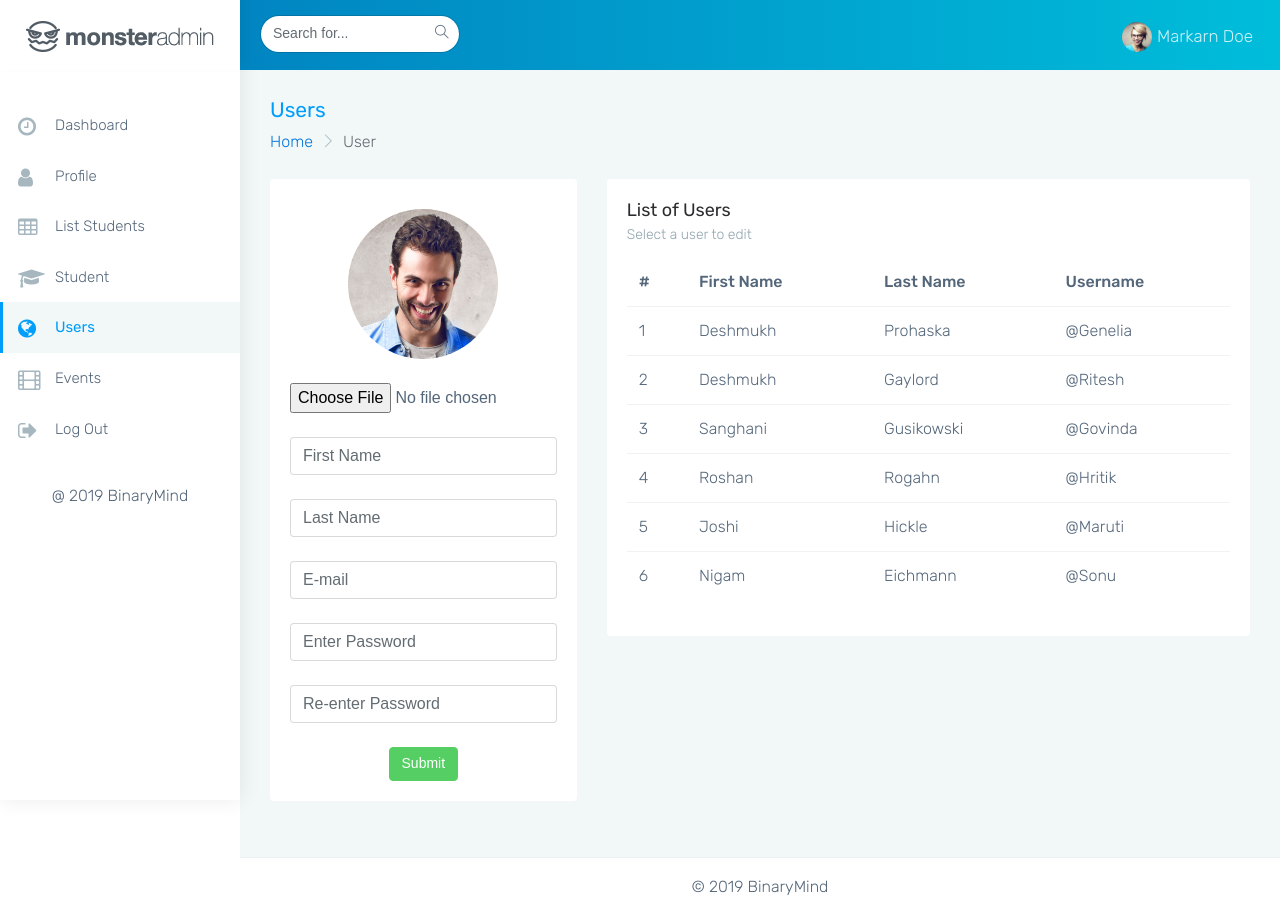
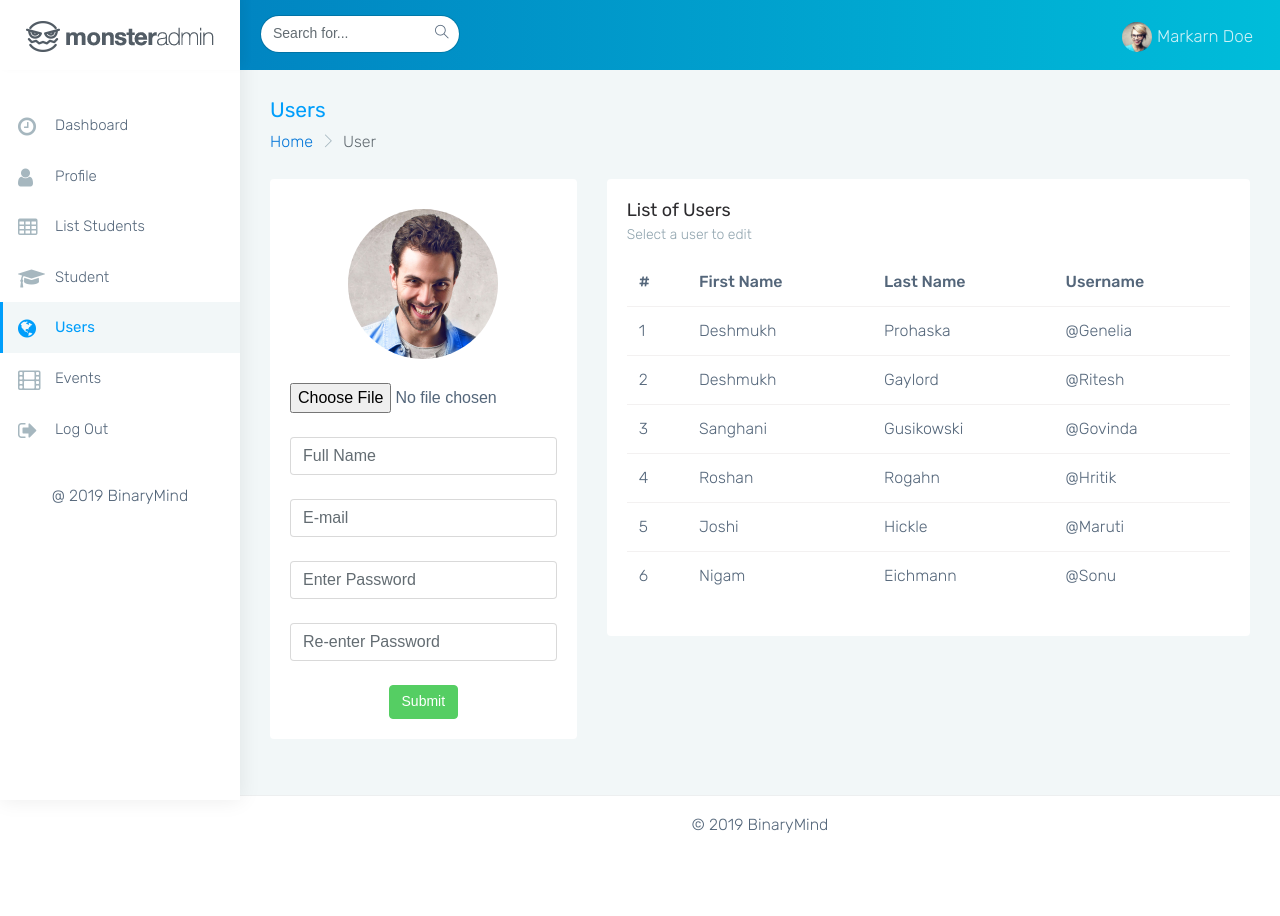
Before and after one commit to VioStanJ/binarymind2, a PHP site: page /admin/users.php in a window 1280 px wide. After the commit the page ends 833 px from the top, so only its background shows below. Run offline with PHP 8.4, Linux system fonts and the light colour scheme; some libraries are stand-ins or nearby versions.

Commit message:
pass to fullname on users.php

```diff
--- a/admin/events.php
+++ b/admin/events.php
@@ -167,7 +167,7 @@
                     <div class="col-lg-4 col-xlg-3 col-md-5">
                         <div class="card">
                             <div class="card-block" style="margin-top: -20px;">
-                                <form action="">
+                                <form action="" enctype="multipart/form-data">
                                     <br>
                                     <input type="text" placeholder="Title"
                                         class="form-control form-control-line">
--- a/admin/models/user.php
+++ b/admin/models/user.php
@@ -2,5 +2,7 @@
 
 class User
 {
-    private
+    private $id;
+    private $fullname;
+    private $;
 }
--- a/admin/profile.php
+++ b/admin/profile.php
@@ -181,7 +181,7 @@
                     <div class="col-lg-8 col-xlg-9 col-md-7">
                         <div class="card">
                             <div class="card-block">
-                                <form class="form-horizontal form-material">
+                                <form class="form-horizontal form-material" enctype="multipart/form-data">
                                     <div class="form-group">
                                         <label class="col-md-12">Change Picture</label>
                                         <div class="col-md-12">
--- a/admin/student.php
+++ b/admin/student.php
@@ -188,7 +188,7 @@
                 <!-- ============================================================== -->
                 <!-- Start Page Content -->
                 <!-- ============================================================== -->
-                <form action="">
+                <form action="" enctype="multipart/form-data">
                     <div class="row">
                         <!-- Column -->
                         <div class="col-lg-4 col-xlg-3 col-md-5">
--- a/admin/users.php
+++ b/admin/users.php
@@ -168,7 +168,7 @@
                     <div class="col-lg-4 col-xlg-3 col-md-5">
                         <div class="card">
                             <div class="card-block" style="margin-top: -20px;">
-                                <form action="">
+                                <form action="" enctype="multipart/form-data">
                                     <center class="m-t-30">
                                         <img src="../assets/images/users/5.jpg" class="img-circle" width="150" />
                                         <br><br>
@@ -176,11 +176,8 @@
                                         <br>
                                     </center>
                                     <br>
-                                    <input type="text" placeholder="First Name"
+                                    <input type="text" placeholder="Full Name"
                                         class="form-control form-control-line"><br><br>
-
-                                    <input type="text" placeholder="Last Name"
-                                    class="form-control form-control-line"><br><br>
 
                                     <input type="mail" placeholder="E-mail"
                                     class="form-control form-control-line"><br><br>
```
